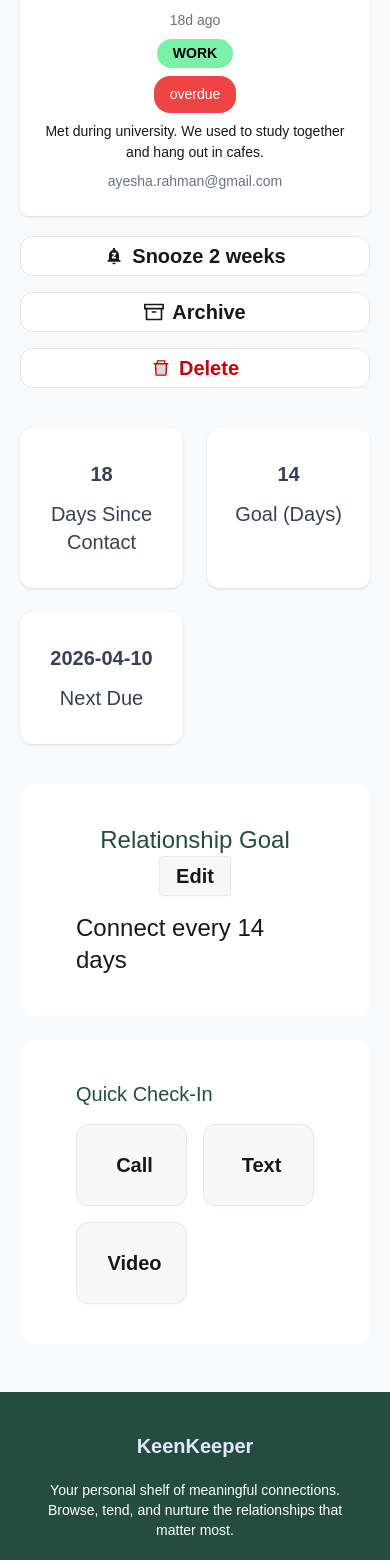
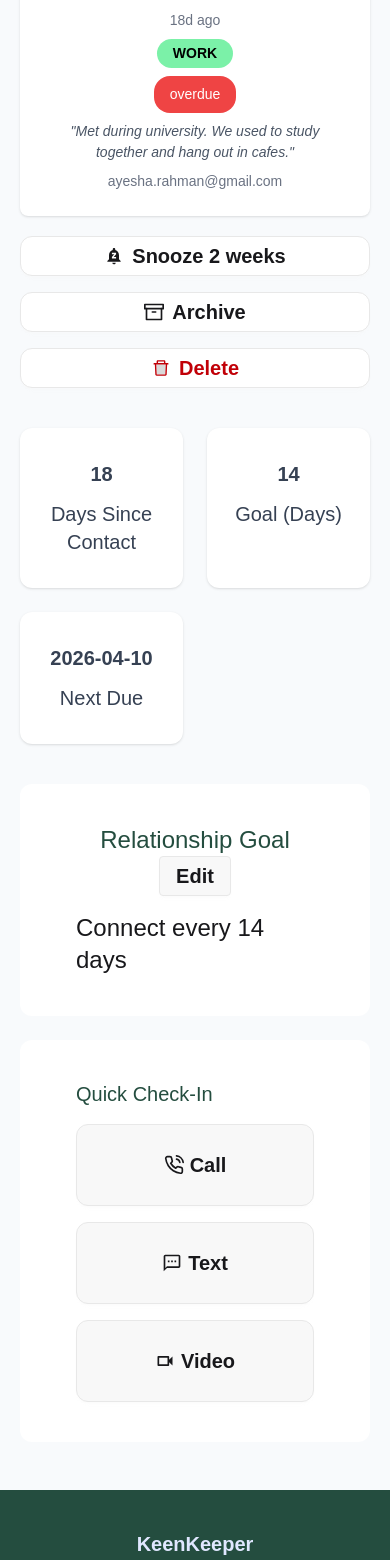
Before and after one commit to sabikuntazina/Keen-Keeper, a React (Vite) app: page /friends/1 in a window 390 px wide. Shown: the part 428-1988 px from the top of the page. Built offline with nearby package versions, Linux system fonts and the light colour scheme.

Commit message:
Fixed some responsive design in friendDetail file

```diff
--- a/src/Components/Friends/FriendDetail/LeftSide/LeftSideProfileCard.jsx
+++ b/src/Components/Friends/FriendDetail/LeftSide/LeftSideProfileCard.jsx
@@ -25,7 +25,7 @@ const LeftSideProfileCard = ({expectedFriend}) => {
 >
   {expectedFriend.status}
 </p>
-<p>{expectedFriend.bio}</p>
+<i className='text-gray-600 '>"{expectedFriend.bio}"</i>
 <p className='text-gray-500'>{expectedFriend.email}</p>
   </div>
 
--- a/src/Components/Friends/FriendDetail/RightSide/RightSide.jsx
+++ b/src/Components/Friends/FriendDetail/RightSide/RightSide.jsx
@@ -36,7 +36,7 @@ const RightSide = ({expectedFriend}) => {
 <div className='bg-white rounded-xl space-y-4 py-10 px-14'>
 
     <h2 className='text-xl md:text-3xl text-[#244D3F]'>Quick Check-In</h2>
-    <div className='grid grid-cols-2 md:grid-cols-3 gap-4'>
+    <div className='grid grid-cols-1 md:grid-cols-2 lg:grid-cols-3 gap-4'>
       <button onClick={()=>handleTimeLine(expectedFriend, 'Call' )} className='btn py-10 px-12 rounded-xl text-xl md:text-2xl '><FiPhoneCall /> Call</button>
       <button onClick={()=>handleTimeLine(expectedFriend, 'Text' )} className='btn py-10 px-12 rounded-xl text-xl md:text-2xl '><MdOutlineTextsms /> Text</button>
       <button onClick={()=>handleTimeLine(expectedFriend, 'Video' )} className='btn py-10 px-12 rounded-xl text-xl md:text-2xl '><MdOutlineVideocam /> Video</button>
```
